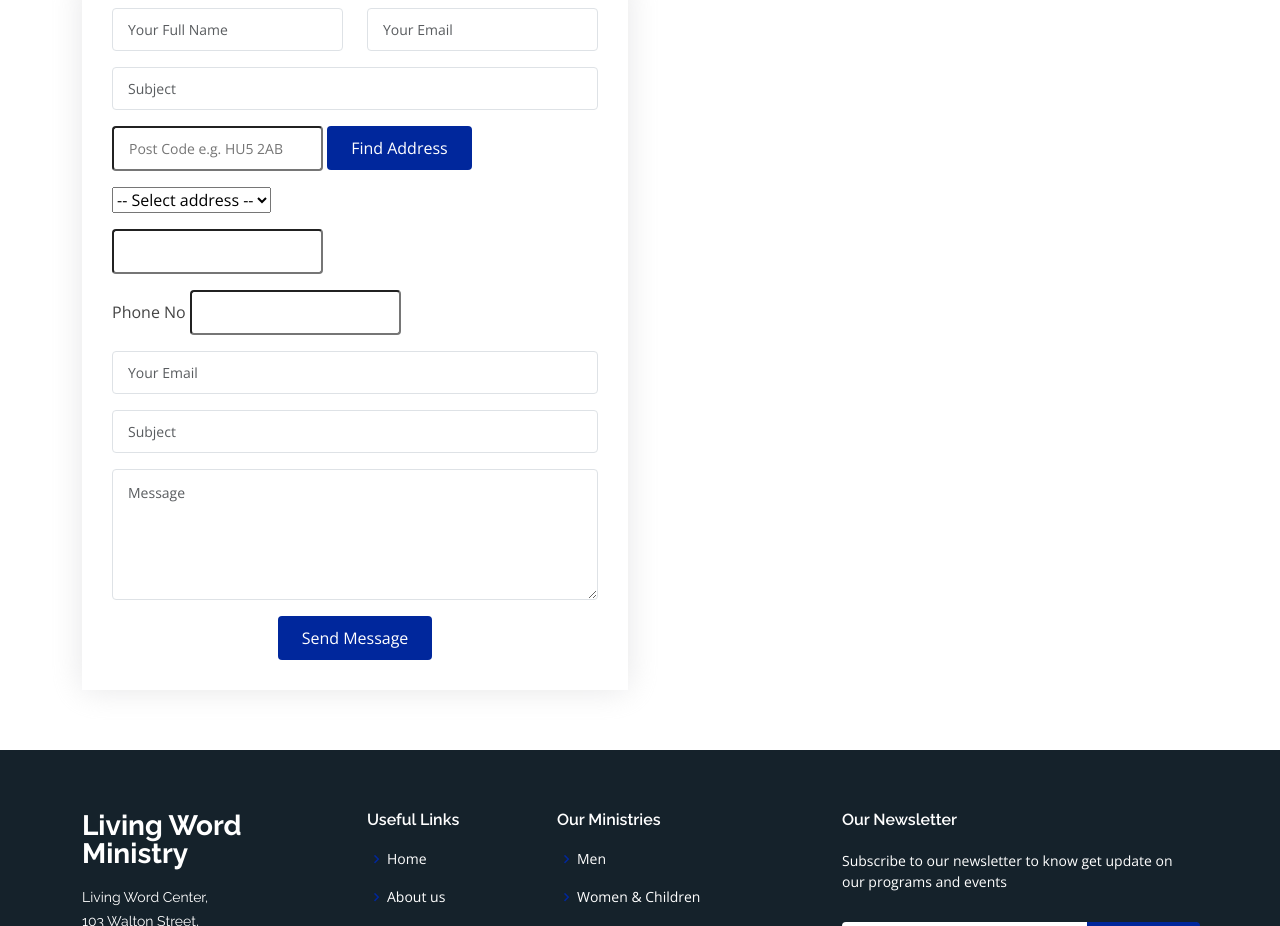
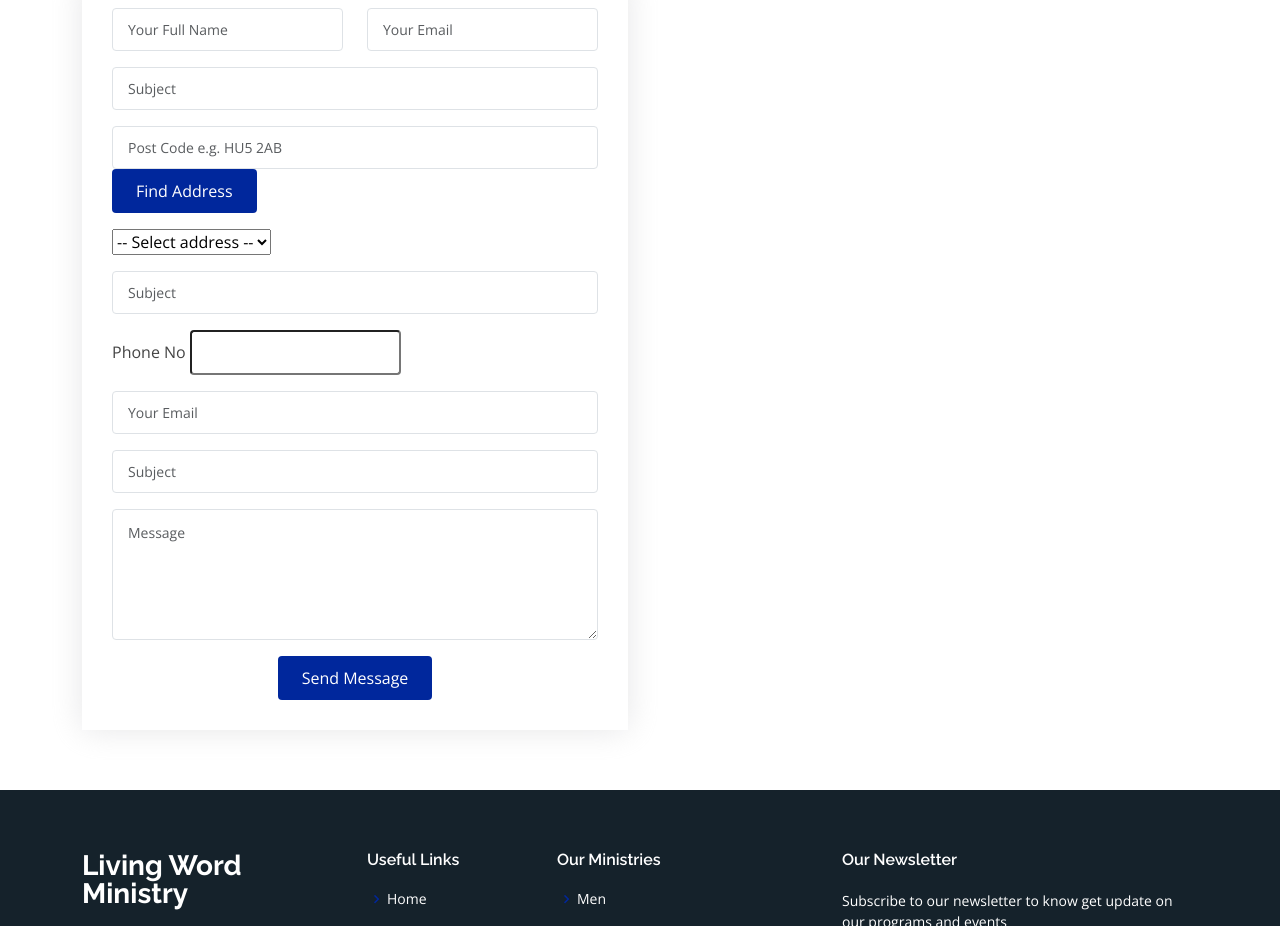
Before and after one commit to johnodumosu/lwm, a plain HTML site: page visitor.html in a window 1280 px wide. Shown: the part 1840-2766 px from the top of the page. Drawn offline with nearby package versions, Linux system fonts and the light colour scheme.

Commit message:
Update visitor.html

```diff
--- a/visitor.html
+++ b/visitor.html
@@ -197,10 +197,9 @@
 
             <!-- Postcode Lookup -->
     <div class="form-group mt-3">
-        <input type="text" id="postcode" placeholder="Post Code e.g. HU5 2AB">
+        <input type="text" class="form-control" id="postcode" placeholder="Post Code e.g. HU5 2AB">
         <button type="submit" id="findAddress">Find Address</button>
     </div>
-
 
 
 <div class="form-group mt-3">
@@ -210,7 +209,7 @@
 </div>
 
 <div class="form-group mt-3">
-  <input type="text" id="address" name="address">
+  <input type="text" class="form-control" id="address" name="address" placeholder="Subject" required>
 </div>
 
     <div class="form-group mt-3">
@@ -218,13 +217,9 @@
       <input type="tel" name="phone">
     </div>
 
-
-
-
-            <div class="form-group mt-3">
-                <input type="email" class="form-control" name="email" id="email" placeholder="Your Email" required>
-              </div>
-
+    <div class="form-group mt-3">
+        <input type="email" class="form-control" name="email" id="email" placeholder="Your Email" required>
+    </div>
 
             <div class="form-group mt-3">
               <input type="text" class="form-control" name="subject" id="subject" placeholder="Subject" required>
```
